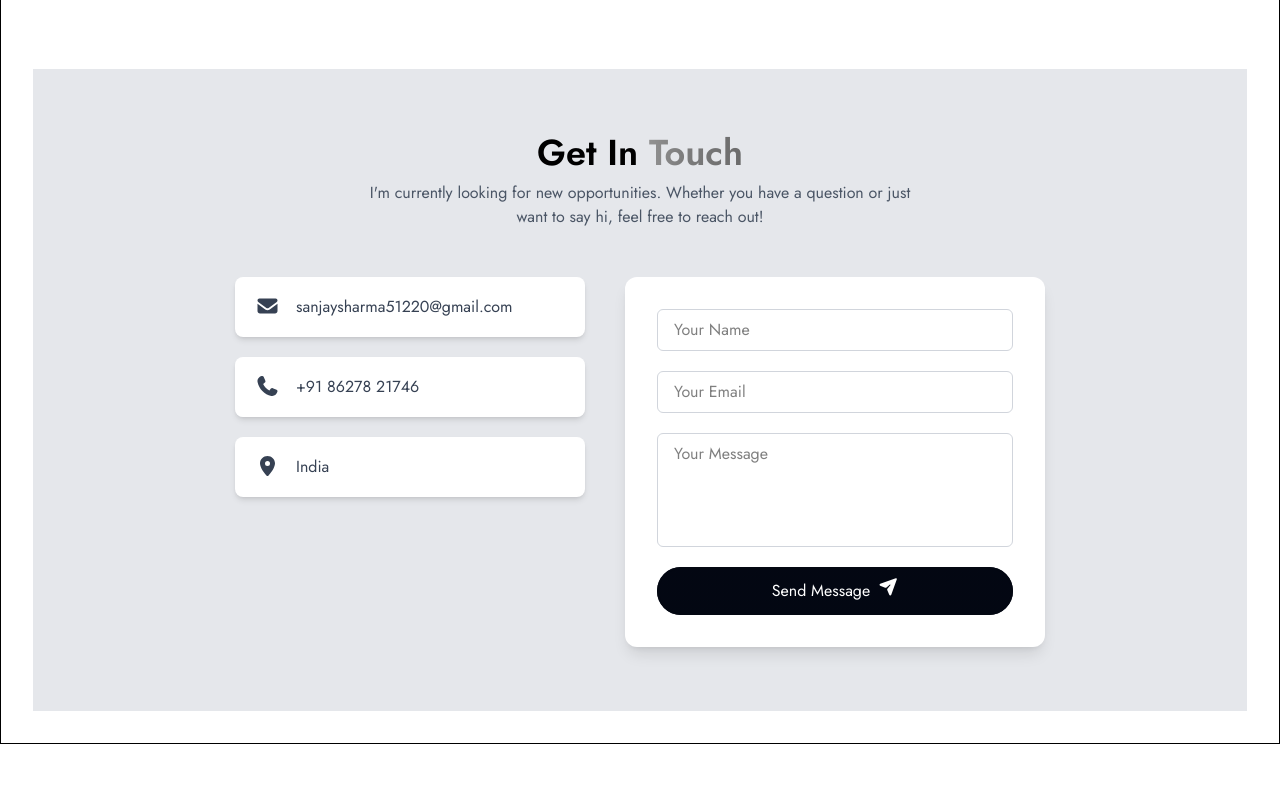
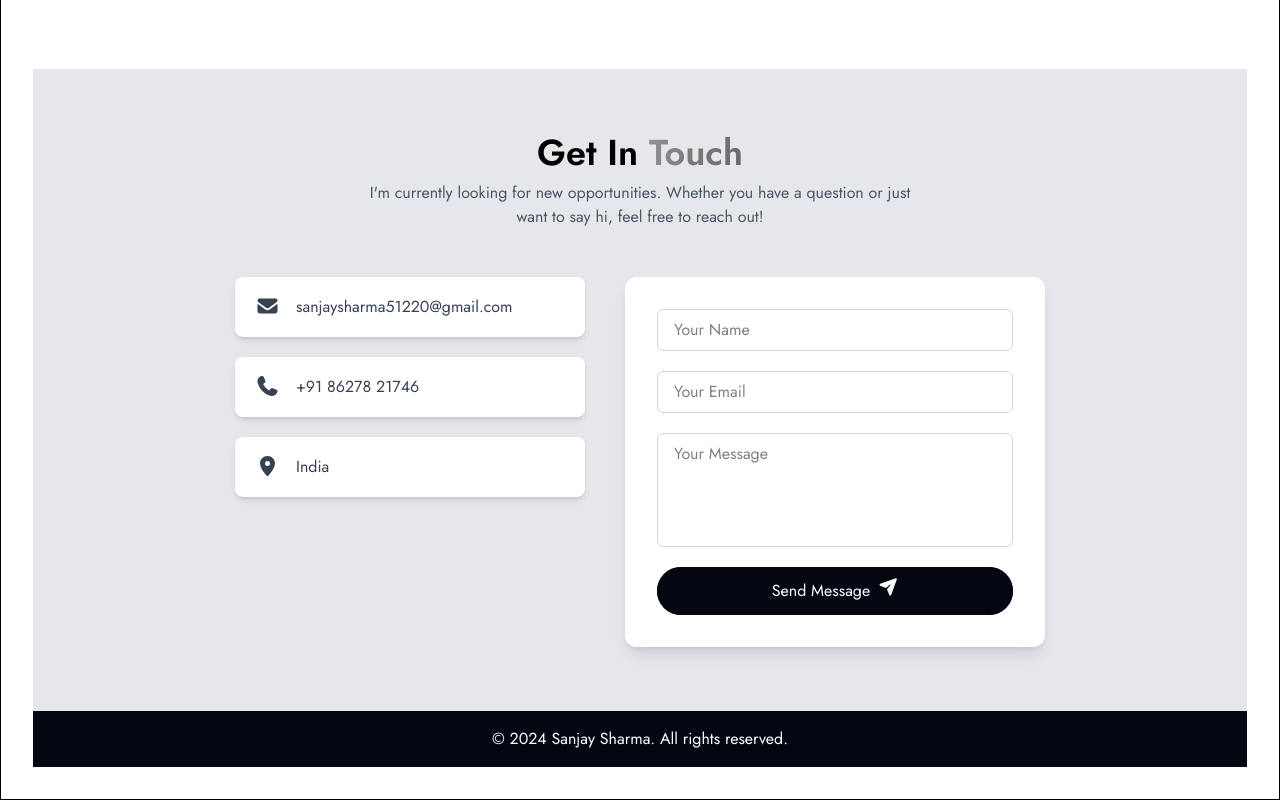
Before and after one commit to usanjay/portfolio, a React (Vite) app: page / in a window 1280 px wide. Shown: the part 3358-4158 px from the top of the page. Before the commit the page ends 4102 px from the top, so only its background shows below. Built offline with nearby package versions, Linux system fonts and the light colour scheme.

Commit message:
create - footer section

```diff
--- a/src/home/Homepage.jsx
+++ b/src/home/Homepage.jsx
@@ -5,6 +5,7 @@ import AboutMe from './about/AboutMe.jsx'
 import Skills from './skills/Skills.jsx'
 import Projects from './projects/Projects.jsx'
 import Contact from './contact/Contact.jsx'
+import Footer from './footer.jsx'
 
 function Homepage() {
     return (
@@ -15,6 +16,7 @@ function Homepage() {
             <Skills />
             <Projects />
             <Contact />
+            <Footer />
         </>
     )
 }
--- /dev/null
+++ b/src/home/footer.jsx
@@ -0,0 +1,11 @@
+import React from "react";
+
+function footer() {
+  return (
+    <div className="flex justify-center items-center p-4 bg-gray-950 text-white">
+      © 2024 Sanjay Sharma. All rights reserved.
+    </div>
+  );
+}
+
+export default footer;
```
